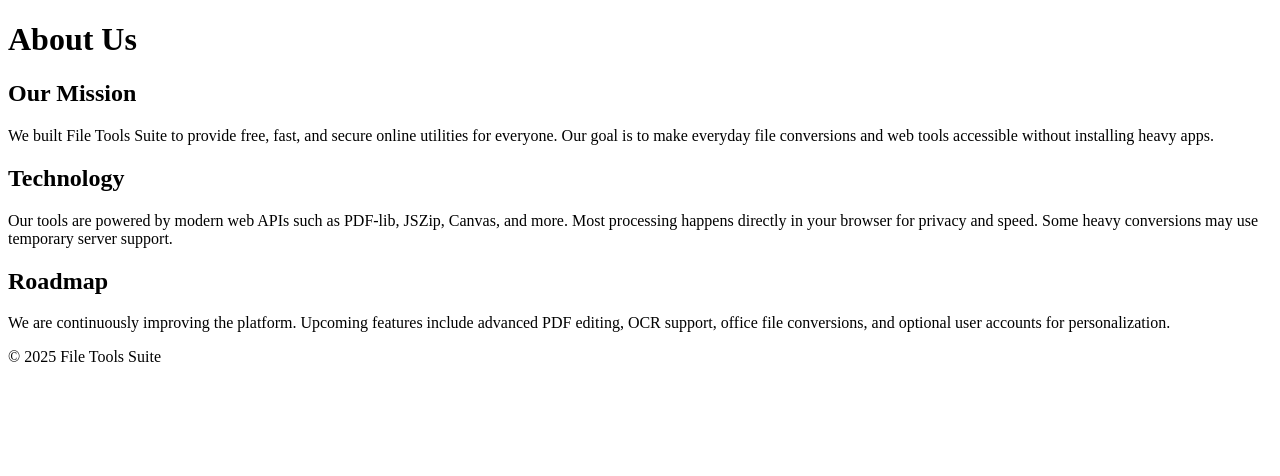
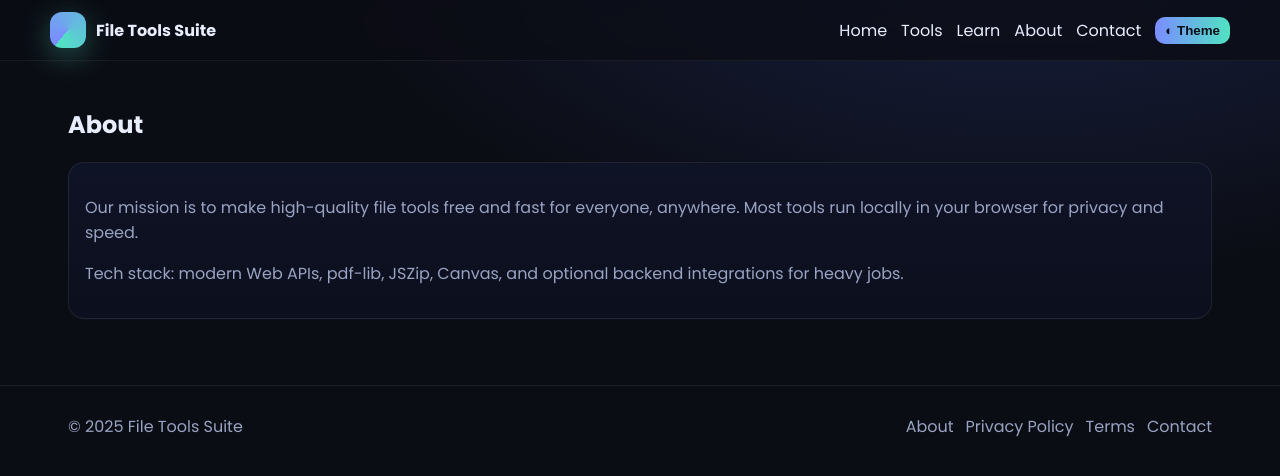
Before and after one commit to 468HHJ/pdf-convetor, a plain HTML site: page about.html in a window 1280 px wide. Drawn offline with Linux system fonts and the light colour scheme.

Commit message:
Update about.html

```diff
--- a/about.html
+++ b/about.html
@@ -1,24 +1,87 @@
-<!DOCTYPE html>
+<!doctype html>
 <html lang="en">
 <head>
-  <meta charset="UTF-8">
-  <meta name="viewport" content="width=device-width, initial-scale=1.0">
-  <title>About Us - File Tools Suite</title>
-  <meta name="description" content="Learn more about File Tools Suite — our mission, technology, and future roadmap.">
-  <link rel="stylesheet" href="style.css">
+  <meta charset="utf-8" />
+  <meta name="viewport" content="width=device-width, initial-scale=1" />
+  <title>About — File Tools Suite</title>
+  <meta name="description" content="About File Tools Suite">
+  <meta name="google-adsense-account" content="ca-pub-1320253292364792">
+  <script async src="https://pagead2.googlesyndication.com/pagead/js/adsbygoogle.js?client=ca-pub-1320253292364792" crossorigin="anonymous"></script>
+  <link href="https://fonts.googleapis.com/css2?family=Poppins:wght@300;400;600;700&display=swap" rel="stylesheet" />
+  <style>
+    :root{--bg:#0b0d14;--card:#111424;--muted:#99a3c2;--text:#e9eeff;--brand:#7b8cff;--brand2:#50e3c2;--shadow:0 10px 30px rgba(0,0,0,.35)}
+    *{box-sizing:border-box} html,body{margin:0;height:100%;font-family:Poppins,system-ui,Segoe UI,Roboto,Arial,sans-serif;color:var(--text);background:radial-gradient(1200px 600px at 80% -10%, #182042 0%, #0b0d14 60%)}
+    a{color:inherit;text-decoration:none} .container{max-width:1180px;margin:0 auto;padding:0 18px}
+    header{position:sticky;top:0;z-index:50;background:rgba(11,13,20,.75);backdrop-filter: blur(8px);border-bottom:1px solid rgba(255,255,255,.06)}
+    .nav{display:flex;gap:14px;align-items:center;justify-content:space-between;padding:12px 0}
+    .brand{display:flex;align-items:center;gap:10px;font-weight:800}
+    .logo{width:36px;height:36px;border-radius:12px;background:conic-gradient(from 220deg at 50% 50%, var(--brand), var(--brand2));box-shadow:0 8px 30px rgba(80,227,194,.35)}
+    .btn{display:inline-flex;align-items:center;gap:8px;padding:10px 14px;border-radius:12px;background:linear-gradient(90deg,var(--brand),var(--brand2));color:#0b0d14;font-weight:700;border:0;cursor:pointer}
+    .btn.small{padding:6px 10px;border-radius:10px;font-weight:600}
+    .section{padding:26px 0}
+    .card{padding:16px;border-radius:16px;border:1px solid rgba(255,255,255,.08);background:linear-gradient(180deg,#0f1326 0%, #0c0f1d 100%)}
+    .muted{color:var(--muted)}
+    footer{margin-top:40px;padding:28px 0;border-top:1px solid rgba(255,255,255,.08);color:var(--muted)}
+    @media(max-width:860px){.nav .hide-sm{display:none}}
+  </style>
 </head>
 <body>
-  <header><h1>About Us</h1></header>
+  <header>
+    <div class="container nav">
+      <div class="brand"><div class="logo"></div><span>File Tools Suite</span></div>
+      <nav style="display:flex;gap:14px;align-items:center">
+        <a href="index.html#home">Home</a>
+        <a href="index.html#tools">Tools</a>
+        <a href="index.html#learn">Learn</a>
+        <a href="about.html" class="active">About</a>
+        <a href="contact.html">Contact</a>
+        <button class="btn small" id="themeBtn">◐ Theme</button>
+      </nav>
+    </div>
+  </header>
+
   <main class="container">
-    <h2>Our Mission</h2>
-    <p>We built File Tools Suite to provide free, fast, and secure online utilities for everyone. Our goal is to make everyday file conversions and web tools accessible without installing heavy apps.</p>
+    <section class="section">
+      <h1>About</h1>
+      <div class="card">
+        <p class="muted">Our mission is to make high-quality file tools free and fast for everyone, anywhere. Most tools run locally in your browser for privacy and speed.</p>
+        <p class="muted">Tech stack: modern Web APIs, pdf-lib, JSZip, Canvas, and optional backend integrations for heavy jobs.</p>
+      </div>
+    </section>
+  </main>
 
-    <h2>Technology</h2>
-    <p>Our tools are powered by modern web APIs such as PDF-lib, JSZip, Canvas, and more. Most processing happens directly in your browser for privacy and speed. Some heavy conversions may use temporary server support.</p>
+  <footer>
+    <div class="container">
+      <div style="display:flex;gap:10px;flex-wrap:wrap;align-items:center;justify-content:space-between">
+        <div>© 2025 File Tools Suite</div>
+        <div style="display:flex;gap:12px">
+          <a href="about.html">About</a>
+          <a href="privacy.html">Privacy Policy</a>
+          <a href="terms.html">Terms</a>
+          <a href="contact.html">Contact</a>
+        </div>
+      </div>
+    </div>
+  </footer>
 
-    <h2>Roadmap</h2>
-    <p>We are continuously improving the platform. Upcoming features include advanced PDF editing, OCR support, office file conversions, and optional user accounts for personalization.</p>
-  </main>
-  <footer><p>© 2025 File Tools Suite</p></footer>
+  <script>
+    const themeBtn=document.getElementById('themeBtn');
+    themeBtn.addEventListener('click', ()=>{
+      const isDark=getComputedStyle(document.documentElement).getPropertyValue('--bg').trim()!=='#ffffff';
+      if(isDark){
+        document.documentElement.style.setProperty('--bg','#ffffff');
+        document.documentElement.style.setProperty('--card','#f6f7fb');
+        document.documentElement.style.setProperty('--text','#0b0d14');
+        document.documentElement.style.setProperty('--muted','#4a536e');
+        document.body.style.background='#ffffff';
+      }else{
+        document.documentElement.style.setProperty('--bg','#0b0d14');
+        document.documentElement.style.setProperty('--card','#111424');
+        document.documentElement.style.setProperty('--text','#e9eeff');
+        document.documentElement.style.setProperty('--muted','#99a3c2');
+        document.body.style.background='radial-gradient(1200px 600px at 80% -10%, #182042 0%, #0b0d14 60%)';
+      }
+    });
+  </script>
 </body>
 </html>
```
